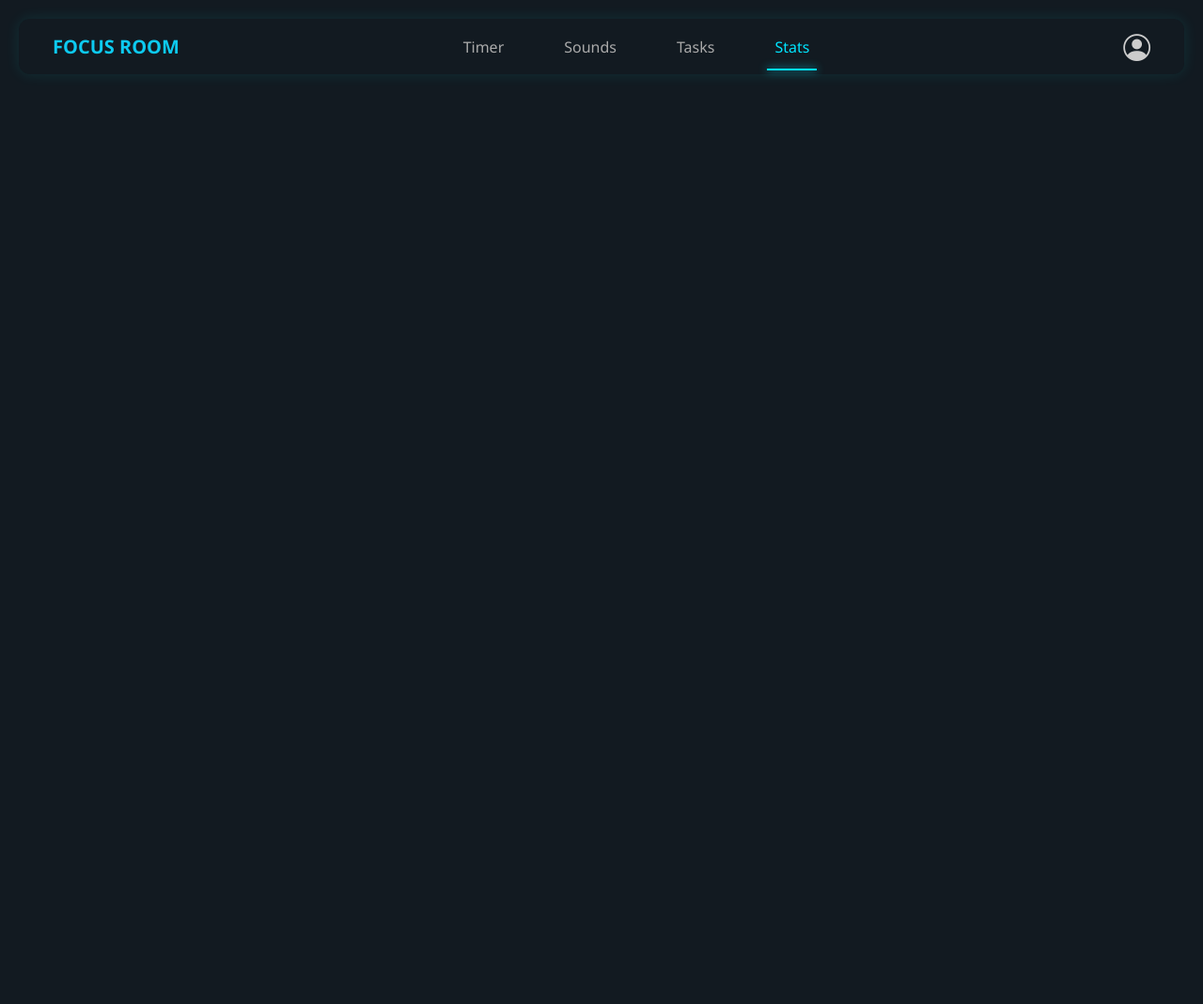
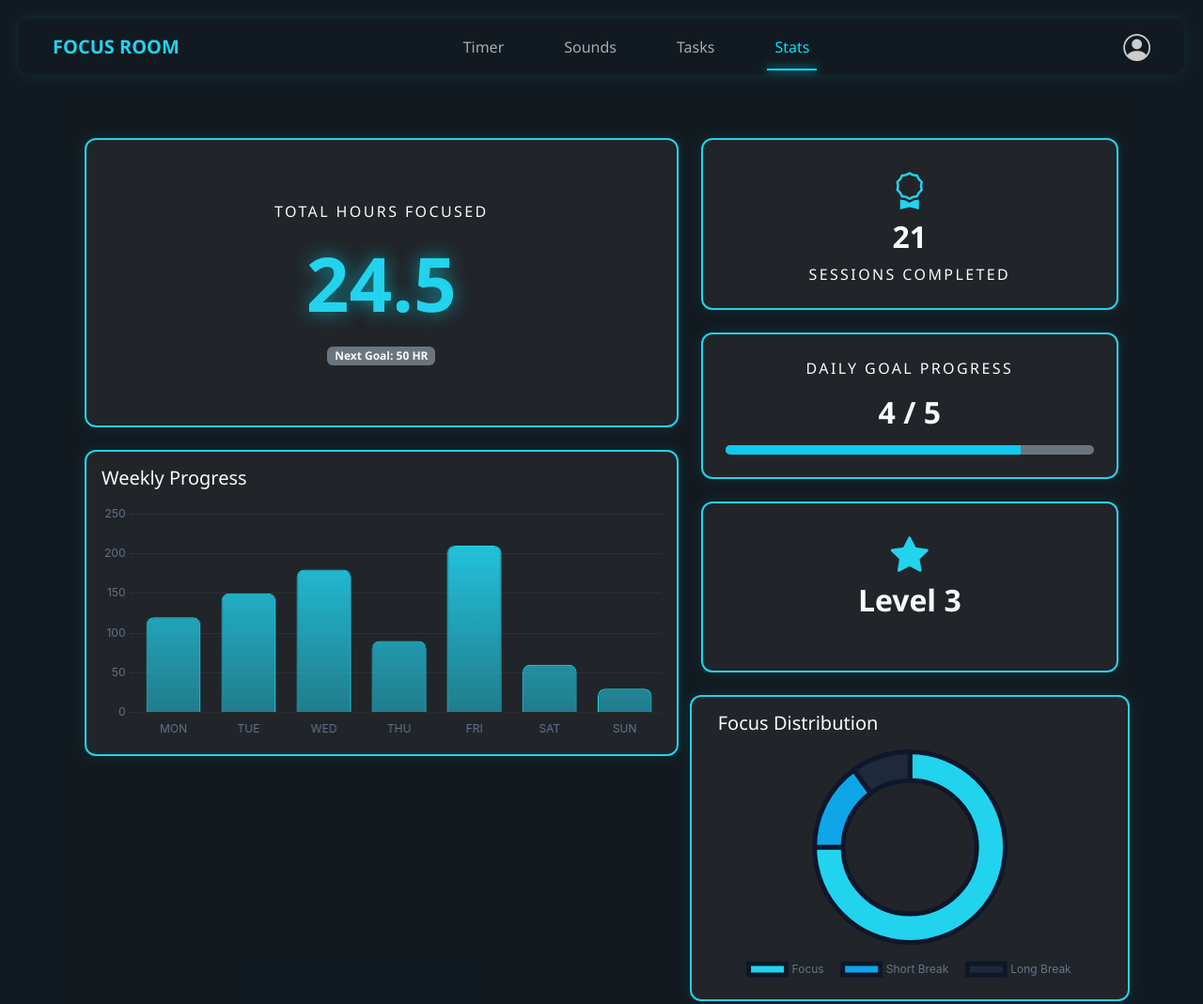
Before and after one commit to Atharvasrivastava09/Focus-Room, a plain HTML site: page assets/stats.html in a window 1280 px wide. Shown: the whole page at 94% size. Before the commit the page ends 800 px from the top, so only its background shows below. Drawn offline with nearby package versions, Linux system fonts and the light colour scheme.

Commit message:
Created the stats page with charts and graphs and also made some storage changes in timer page of local storage

```diff
--- a/assets/stats.html
+++ b/assets/stats.html
@@ -48,6 +48,76 @@
 
   </div>
 </nav>
+
+<main class="container py-5">
+    <div class="row g-4">
+      <div class="col-md-7">
+
+            <div class="card bg-dark border-info glow mb-4 text-center p-5">
+                <div class="card-body">
+                    <p class="text-uppercase tracking-widest text-light">Total Hours Focused</p>
+                    <h1 class="display-1 fw-bold text-info" id="total-focus-hours">24.5</h1>
+                    <div class="mt-3">
+                        <span class="badge bg-secondary text-light">Next Goal: 50 HR</span>
+                    </div>
+                </div>
+            </div>
+
+            <div class="card bg-dark border-info glow">
+                <div class="card-body">
+                    <h5 class="card-title text-light mb-3">Weekly Progress</h5>
+                    <canvas id="weeklyChart" style="max-height: 250px;"></canvas>
+                </div>
+            </div>
+
+        </div> <div class="col-md-5">
+            <div class="row g-4"> <div class="col-12">
+                    <div class="card bg-dark border-info glow text-center">
+                        <div class="card-body p-4">
+                            <i class="bi bi-award text-info fs-1 mb-2"></i>
+                            <h2 class="fw-bold text-light" id="total-sessions">21</h2>
+                            <p class="text-uppercase tracking-widest text-light mb-0">Sessions Completed</p>
+                        </div>
+                    </div>
+                </div>
+
+                <div class="col-12">
+                    <div class="card bg-dark border-info glow text-center">
+                        <div class="card-body p-4">
+                            <p class="text-uppercase tracking-widest text-light">Daily Goal Progress</p>
+                            <h2 class="fw-bold text-light" id="daily-goal">4 / 5</h2>
+                            <div class="progress mt-3 bg-secondary" style="height: 10px;">
+                                <div class="progress-bar bg-info" style="width: 80%"></div>
+                            </div>
+                        </div>
+                    </div>
+                </div>
+
+                <div class="col-12">
+                    <div class="card bg-dark border-info glow text-center">
+                        <div class="card-body p-4">
+                            <i class="bi bi-star-fill text-info fs-1 mb-2"></i>
+                            <h2 class="fw-bold text-light">Level 3</h2>
+                            <p class="text-uppercase tracking-widest text-muted mb-0">Work Practitioner</p>
+                        </div>
+                    </div>
+                </div>
+
+                <div class="card bg-dark border-info glow">
+                  <div class="card-body">
+                    <h5 class="card-title text-light mb-3">Focus Distribution</h5>
+                      <div style="height: 250px;">
+                          <canvas id="distributionChart"></canvas>
+                      </div>
+                 </div>
+              </div>
+
+                </div>
+          </div>
+      </div>
+  </main>
 <script src="https://cdn.jsdelivr.net/npm/bootstrap@5.3.0/dist/js/bootstrap.bundle.min.js"></script>
+<script src="https://cdn.jsdelivr.net/npm/chart.js"></script>
+<script src="../js/storage.js"></script>
 </body>
 </html>
--- a/assets/style.css
+++ b/assets/style.css
@@ -12,7 +12,8 @@ body {
   margin: 20px;
   box-shadow: 0 0 15px rgba(0, 255, 255, 0.1);
   position: sticky;
-  top: 0;
+    top: 0;
+    z-index: 1050;
 }
 
 .nav-link {
@@ -368,3 +369,38 @@ main{
     letter-spacing: 1px;
     border: none;
 }
+
+/*Stats Css*/
+.tracking-widest {
+    letter-spacing: 0.15em;
+}
+
+.card.glow {
+    border-width: 2px !important;
+    border-radius: 12px;
+    box-shadow: 0 0 15px rgba(0, 242, 255, 0.1);
+    transition: all 0.3s ease;
+}
+
+.card.glow:hover {
+    box-shadow: 0 0 25px rgba(0, 242, 255, 0.25);
+    transform: translateY(-2px);
+	cursor: pointer;
+}
+
+.border-info {
+    border-color: #22d3ee !important;
+}
+
+.text-info {
+    color: #22d3ee !important;
+}
+
+.display-1.text-info {
+    text-shadow: 0 0 20px rgba(0, 242, 255, 0.5);
+}
+
+#weeklyChart {
+    width: 100% !important;
+    height: 250px !important;
+}
--- a/js/storage.js
+++ b/js/storage.js
@@ -0,0 +1,90 @@
+document.addEventListener('DOMContentLoaded', () => {
+    const ctx = document.getElementById('weeklyChart').getContext('2d');
+
+    // Create a gradient for the bars to match the "Glow" look
+    const gradient = ctx.createLinearGradient(0, 0, 0, 400);
+    gradient.addColorStop(0, 'rgba(34, 211, 238, 1)');   // Bright Cyan
+    gradient.addColorStop(1, 'rgba(34, 211, 238, 0.1)'); // Faded Cyan
+
+    new Chart(ctx, {
+        type: 'bar',
+        data: {
+            labels: ['MON', 'TUE', 'WED', 'THU', 'FRI', 'SAT', 'SUN'],
+            datasets: [{
+                label: 'Minutes Focused',
+                data: [120, 150, 180, 90, 210, 60, 30], // Placeholder data
+                backgroundColor: gradient,
+                borderColor: '#22d3ee',
+                borderWidth: 1,
+                borderRadius: 8, // Rounded bars to match your card corners
+                hoverBackgroundColor: '#22d3ee'
+            }]
+        },
+        options: {
+            responsive: true,
+            maintainAspectRatio: false,
+            plugins: {
+                legend: {
+                    display: false // Hide legend to match the clean mockup
+                }
+            },
+            scales: {
+                y: {
+                    beginAtZero: true,
+                    grid: {
+                        color: 'rgba(255, 255, 255, 0.05)', // Very subtle grid lines
+                        drawBorder: false
+                    },
+                    ticks: {
+                        color: '#64748b', // Muted text color for axis
+                        font: { family: 'Inter, sans-serif', size: 12 }
+                    }
+                },
+                x: {
+                    grid: {
+                        display: false // Hide vertical lines for a cleaner look
+                    },
+                    ticks: {
+                        color: '#64748b',
+                        font: { family: 'Inter, sans-serif', size: 12 }
+                    }
+                }
+            }
+        }
+    });
+});
+
+const distCtx = document.getElementById('distributionChart').getContext('2d');
+
+const distributionChart = new Chart(distCtx, {
+    type: 'doughnut',
+    data: {
+        labels: ['Focus', 'Short Break', 'Long Break'],
+        datasets: [{
+            data: [75, 15, 10], // Placeholder percentages
+            backgroundColor: [
+                '#22d3ee', // Cyan for Focus
+                '#0ea5e9', // Blue for Short Break
+                '#1e293b'  // Darker Slate for Long Break
+            ],
+            borderColor: '#0f172a', // Matches your background color
+            borderWidth: 5,
+            hoverOffset: 10
+        }]
+    },
+    options: {
+        responsive: true,
+        maintainAspectRatio: false,
+        cutout: '70%', // This makes the "hole" in the middle larger/thinner
+        plugins: {
+            legend: {
+                position: 'bottom',
+                labels: {
+                    color: '#64748b',
+                    padding: 20,
+                    font: { size: 12, family: 'Inter, sans-serif' }
+                }
+            }
+        }
+    }
+});
```
Also changed, not shown: assets/index.html (+3 -3 lines), assets/tasks.html (+1 -1 lines), js/timer.js (+16 -4 lines).
